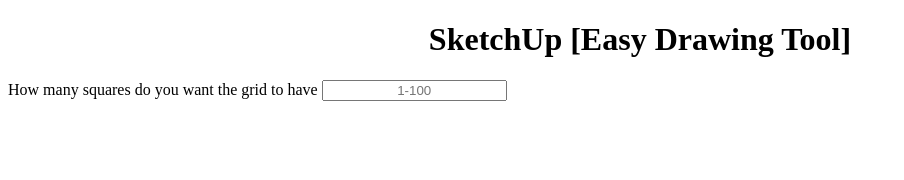
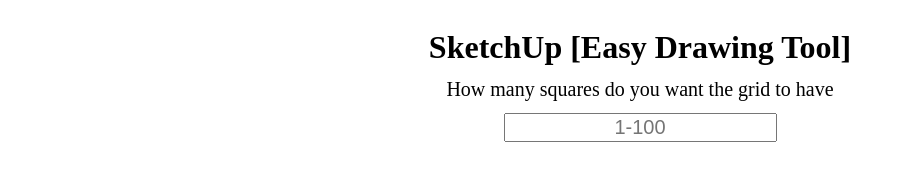
Before and after one commit to deocze/etch-a-sketch, a plain HTML site: page index.html in a window 1280 px wide. Shown: the whole page, without its empty margins (0-904 px from the left). Drawn offline with Linux system fonts and the light colour scheme.

```diff
--- a/cdd_/styles.css
+++ b/cdd_/styles.css
@@ -1,4 +1,14 @@
+.startingText {
+  display: flex;
+  justify-content: center;
+  align-items: center;
+  flex-direction: column;
+}
+.gridSize {
+  font-size: 20px;
+}
 .title,
-.gridSize{
-    text-align: center;
+.gridSize {
+  margin-bottom: 12px;
+  text-align: center;
 }
--- a/index.html
+++ b/index.html
@@ -1,17 +1,20 @@
-<!DOCTYPE html>
+<!doctype html>
 <html lang="en">
-<head>
-    <meta charset="UTF-8">
-    <meta name="viewport" content="width=device-width, initial-scale=1.0">
+  <head>
+    <meta charset="UTF-8" />
+    <meta name="viewport" content="width=device-width, initial-scale=1.0" />
     <title>SketchUp</title>
-    <link href = "cdd_/styles.css" rel = "stylesheet">
+    <link href="cdd_/styles.css" rel="stylesheet" />
     <script src="cdd_/grid.js" defer></script>
-</head>
-<body>
-    <h1 class="title">SketchUp [Easy Drawing Tool]</h1>
+  </head>
+  <body>
+    <div class = "startingText">
+      <h1 class="title">SketchUp [Easy Drawing Tool]</h1>
 
-    <label for = "gridInput" class="gridSize">How many squares do you want the grid to have</label>
-    <input placeholder="1-100" class = "gridSize" name = "gridInput">
-
-</body>
+      <label for="gridInput" class="gridSize"
+        >How many squares do you want the grid to have</label
+      >
+      <input placeholder="1-100" class="gridSize" name="gridInput" />
+    </div>
+  </body>
 </html>
```
